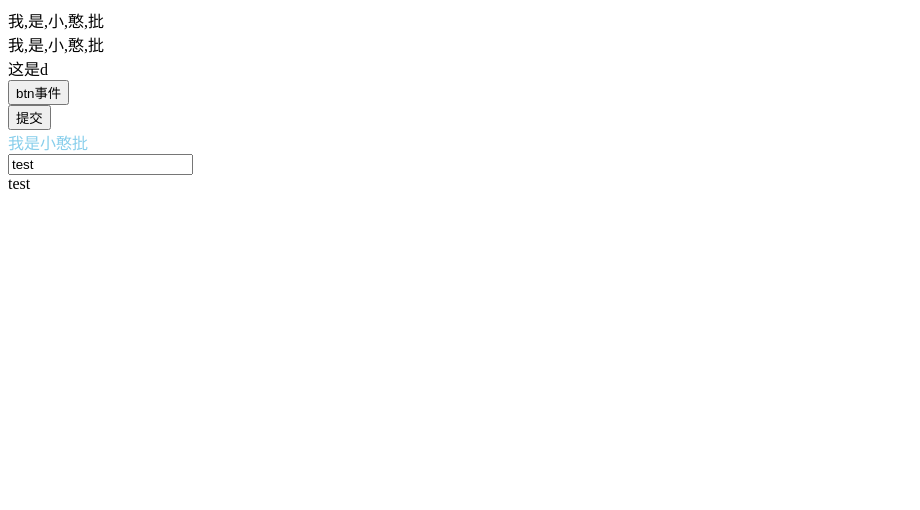
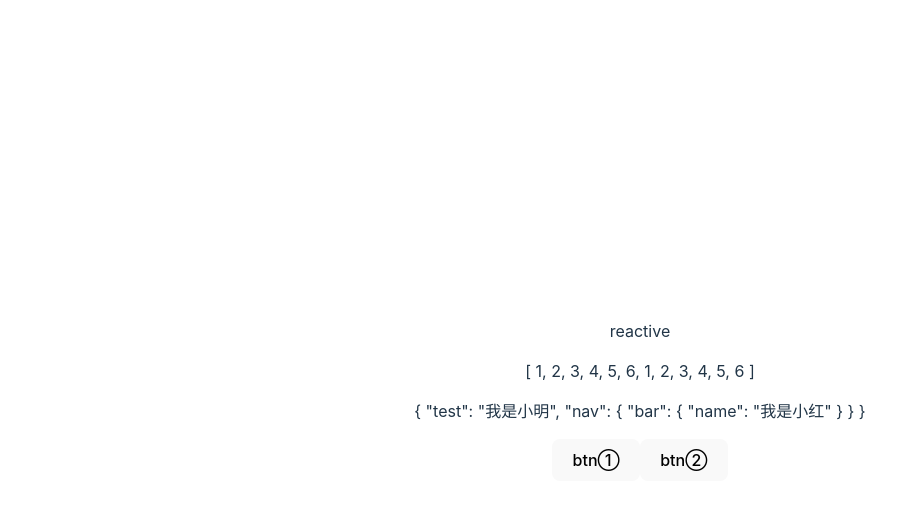
Before and after one commit to xuguojing-xgj/study-vue, a Vue app: page / in a window 1280 px wide. Shown: the top 510 px of the page, without its empty margins (0-920 px from the left). Built offline with nearby package versions, Linux system fonts and the light colour scheme.

Commit message:
updata file

```diff
--- a/src/App.vue
+++ b/src/App.vue
@@ -1,98 +1,95 @@
 <template>
     <div>
-        <div>
-            <div v-text="message"></div>
-            <div v-html="message1"></div>
-        </div>
-
-        <div v-if="flag == 'A'"> 这是a</div>
-        <div v-else-if="flag == 'B'"> 这是b</div>
-        <div v-else-if="flag == 'C'"> 这是c</div>
-        <div v-else> 这是d</div>
-
-        <button @click="clickFn">btn事件</button>
-
-        <form action="/">
-            <button @click.prevent="submitFn" type="submit"> 提交 </button>
-        </form>
-
-        <div :class="[flag ? 'aStyle' : 'bStyle']">
-            我是小憨批
-        </div>
-        <input v-model="refMessage" />
-        <div>{{ refMessage }}</div>
-
-
+        <!-- submit 提交事件 prevent修饰符 阻止页面刷新 -->
+        reactive
+        <p>{{ message }}</p>
+        <p>{{ val }}</p>
+        <!-- * shallowReactive 挂载之后不会更新深层次视图 比如 Object类型  -->
+        <button @click="change1">btn①</button>
+        <button @click="change2">btn②</button>
     </div>
 </template>
 
-<script setup lang="ts" >
-import { ref } from 'vue'
-import type { Ref } from 'vue'
-const message: string = '我,是,小,憨,批'
-const message1: string = '<div>我,是,小,憨,批</div>'
+<script setup lang="ts">
+import { reactive, readonly, shallowReactive, isReactive } from 'vue'
 
-const flag: string = '1'
-//  得到的类型 Ref<string | undefined>
-const refMessage = ref<string | number>('test')
-// : Ref<string | number> 仅表示类型
-const RefMessage: Ref<string | number> = ref('0')
+let message = reactive<Array<number>>([]) // 接收一个复杂类型的数据
 
-const clickFn = () => {
-    console.log('触发了点击事件');
+setTimeout(() => {
+    let arr = [1, 2, 3, 4, 5, 6, 1, 2, 3, 4, 5, 6]
+    // 直接赋值 会破坏 reactive 响应式
+    // 解决方法 ① .push(...arr)
+    message.push(...arr)
+
+    console.log(message);
+
+}, 1000)
+
+interface T {
+    list: number[]
 }
+let msg = reactive<T>({
+    list: []
+})
 
-const submitFn = (e: Object) => {
-    console.log(e);
+setTimeout(() => {
+    let arr = [1, 2, 2, 3, 3, 4, 4]
+    // 解决方法 ② 定义一个类型 进行赋值
+    msg.list = arr
 
-}
-interface Props {
-    foo: string,
-    bar?: number
-}
-// defineProps<{ /*... */ }>() 字面量
-// interface Props {/* ... */}
-// defineProps<Props>()
+    console.log(msg);
 
-const props = defineProps<Props>()
-let typeFoo = typeof props.foo
-console.log(typeFoo);
+}, 1000)
+
+
+// readonly copy只读
+let person = reactive({
+    count: 1
+})
+person.count++
+let copy = readonly(person)
+// 这里是不能修改数据的
+// copy.count++
+
 
 
 /**
- * reactive 定义一个对象类型的响应式数据
- * 返回一个 代理对象 (Proxy的实例对象, 简称 Proxy对象)
- * reactive 定义响应式 数据是深层次的
- * 内部 基于 Proxy 实现  通过代理对象源 对 对象内部数据进行操作
- *  */
-import { reactive } from 'vue';
-interface obj {
-    name: string,
-    age: number,
-    test: Object | any,
-    arrList: Array<string>
+ * shallowReactive 挂载之前 跟踪 更新视图
+ * shallowReactive 挂载之后不会更新深层次视图 比如 Object类型
+ */
+
+let val = shallowReactive({
+    test: '我是小明',
+    nav: {
+        bar: {
+            name: '我是小红'
+        }
+    }
+})
+
+const change1 = () => {
+    val.test = '我是小明 被改啦'
 }
-const obj1: obj = reactive({
-    name: '小明',
-    age: 18,
-    test: {
-        sing: '唱歌'
-    },
-    arrList: ['123', '223', '323']
-})
-obj1.name = '小红'
-obj1.arrList[0] = '444'
-console.log(obj1);
-console.log(obj1.test.sing);
-console.log(obj1.arrList);
+const change2 = () => {
+    val.nav.bar.name = '我是小红 被改啦 nav-bar-name'
+    console.log(val);
+
+}
+/**
+ * shallowReactive 挂载之前 跟踪 更新视图
+ * change1()
+ * change2()
+ */
+
+//  import {
+//     shallowReactive,
+//     isReactive
+// } from 'https://unpkg.com/@vue/reactivity/dist/reactivity.esm-browser.js'
+// isReactive 判断是不是一个reactive 复杂类型的响应式数据 返回值 boolean
+const props = shallowReactive({ n: 1 })
+console.log(isReactive(props.n)) // false
+console.log(isReactive(props)) // true
 </script>
 
-<style scoped>
-.aStyle {
-    color: skyblue;
-}
-
-.bStyle {
-    color: aqua;
-}
+<style>
 </style>
--- a/src/style.css
+++ b/src/style.css
@@ -1,4 +1,4 @@
-/* :root {
+:root {
   font-family: Inter, Avenir, Helvetica, Arial, sans-serif;
   font-size: 16px;
   line-height: 24px;
@@ -78,4 +78,4 @@ button:focus-visible {
   button {
     background-color: #f9f9f9;
   }
-} */
+}
```
Also changed, not shown: src/01-ref使用.vue (added, +100 -0 lines), src/02-reactive使用.vue (added, +42 -0 lines).
